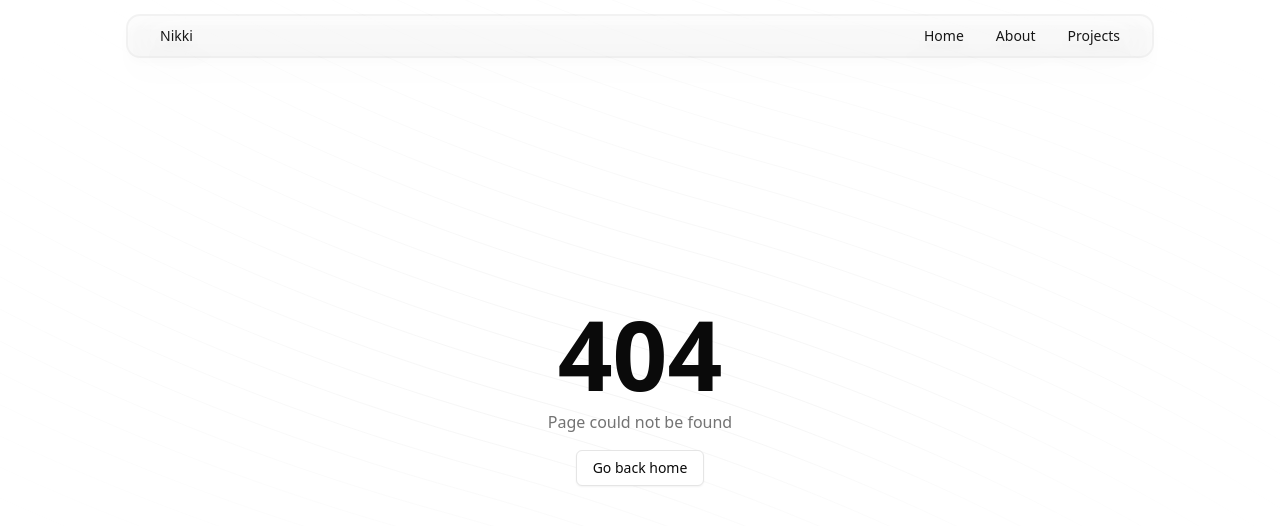
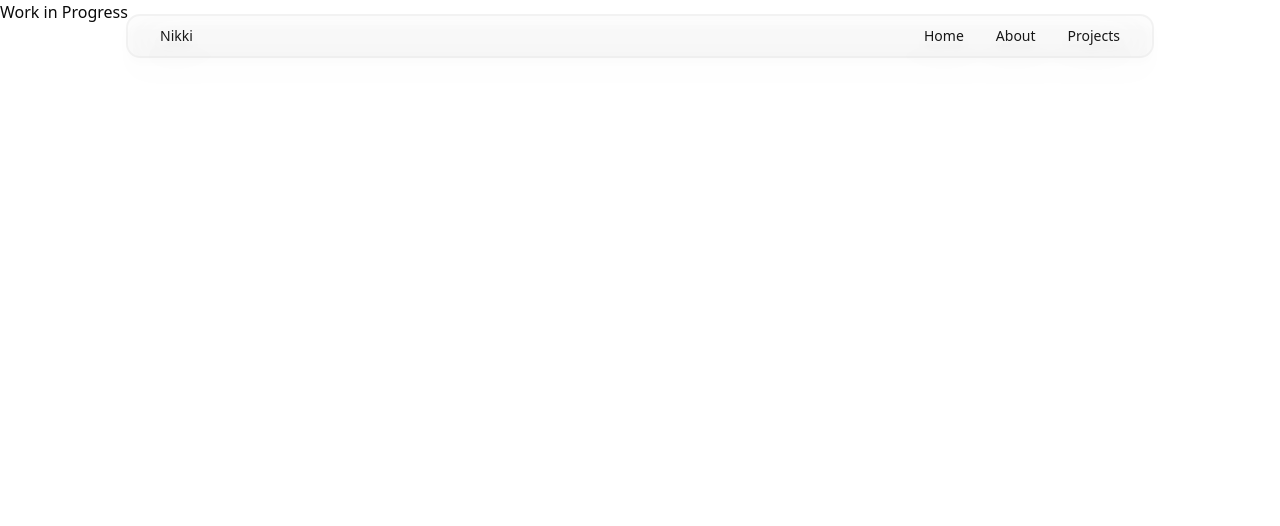
Before and after one commit to CuteNikki/Portfolio, a Next.js app: page /projects in a window 1280 px wide. Before the commit this address had no page. Shown: the top 526 px of the page. Built offline with nearby package versions, Linux system fonts and the light colour scheme.

Commit message:
Added projects page

```diff
--- /dev/null
+++ b/app/projects/page.tsx
@@ -0,0 +1,9 @@
+import { Projects } from '@/components/sections/projects';
+
+export default function ProjectsPage() {
+  return (
+    <main className='relative overflow-hidden'>
+      <Projects />
+    </main>
+  );
+}
--- /dev/null
+++ b/components/sections/projects.tsx
@@ -0,0 +1,3 @@
+export function Projects() {
+  return <div>Work in Progress</div>;
+}
```
